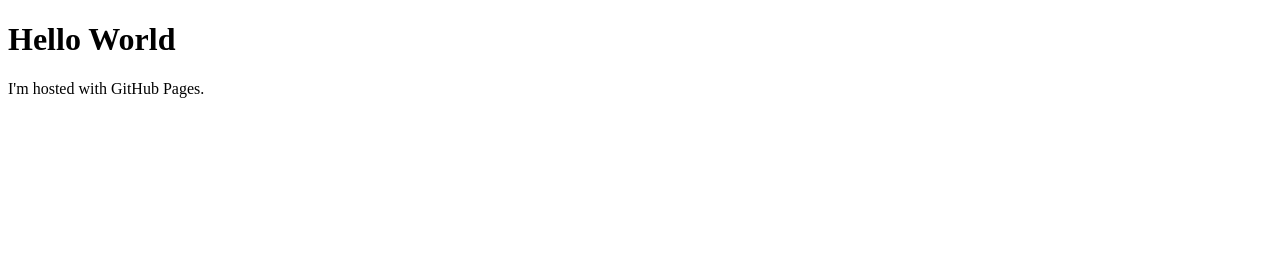
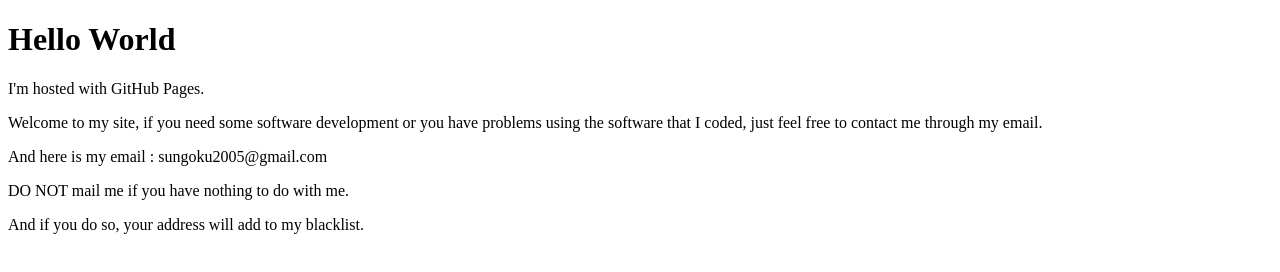
Before and after one commit to sungoku/sungoku.github.io, a plain HTML site: page index.html in a window 1280 px wide. Drawn offline with Linux system fonts and the light colour scheme.

Commit message:
Update index.html
简单加了个联系方式

```diff
--- a/index.html
+++ b/index.html
@@ -3,5 +3,11 @@
 <body>
 <h1>Hello World</h1>
 <p>I'm hosted with GitHub Pages.</p>
+<p>Welcome to my site, if you need some software development or you have problems using the software that I coded, just feel free to
+contact me through my email.</p>
+<p>And here is my email : sungoku2005@gmail.com</p>
+<p></p>
+<p>DO NOT mail me if you have nothing to do with me.</p>
+<p>And if you do so, your address will add to my blacklist.</p>
 </body>
 </html>
```
